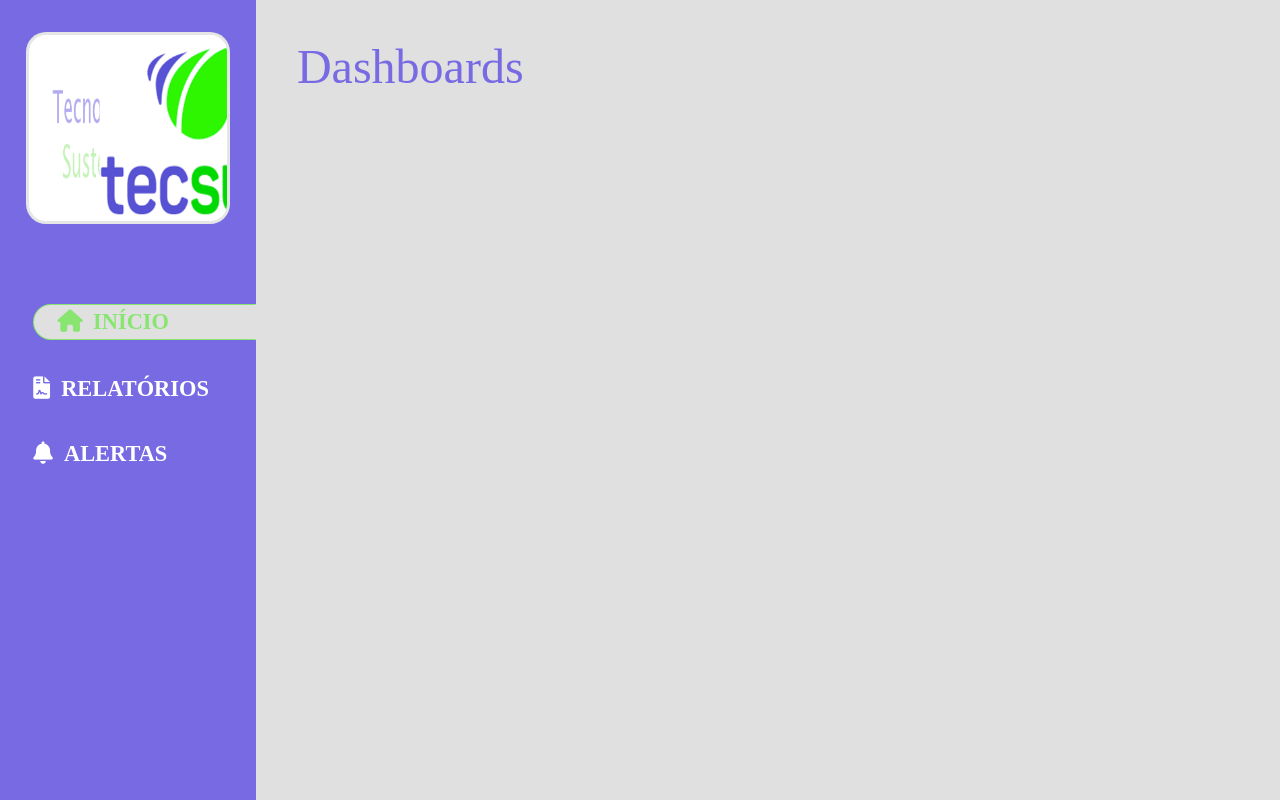
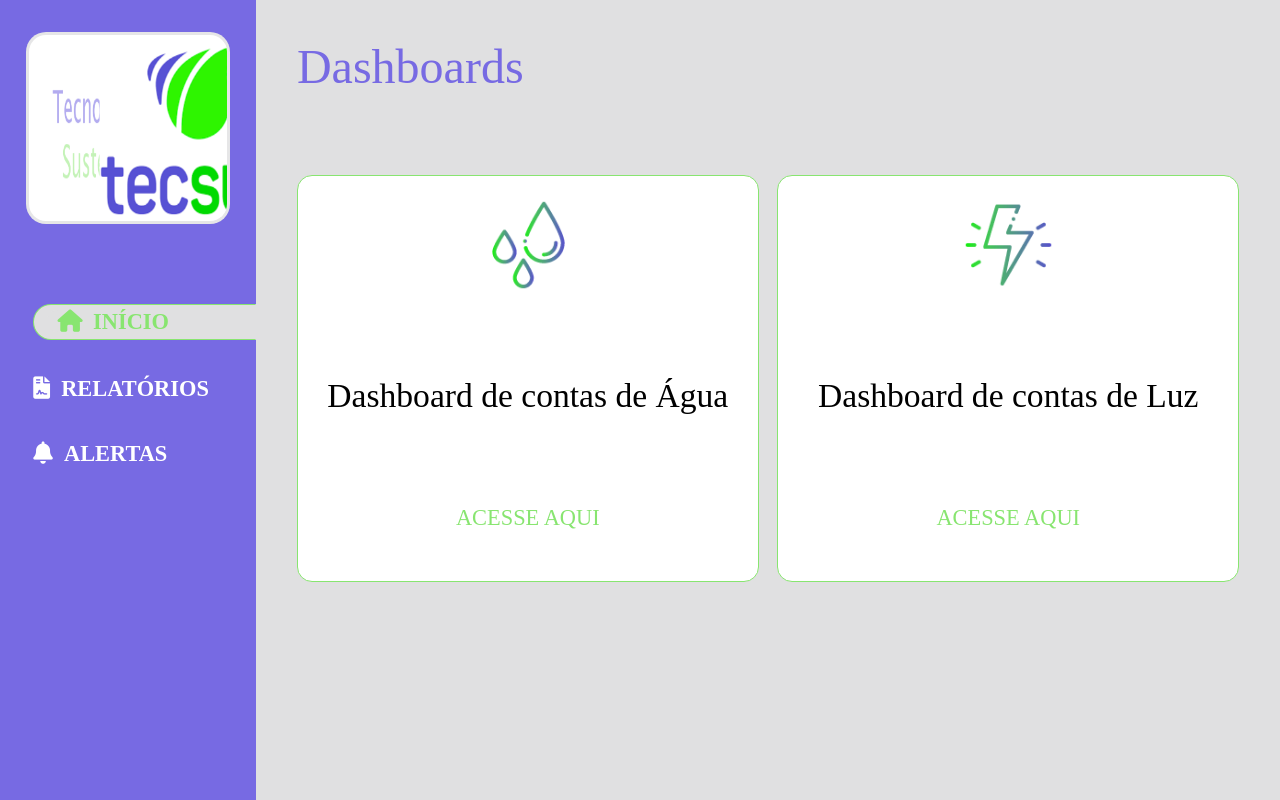
Before and after one commit to quarks-team/projeto_integrador_tecsus_frontend, a Vue app: page / in a window 1280 px wide. Built offline with nearby package versions, Linux system fonts and the light colour scheme.

Commit message:
feat: implement access to the PowerBi views through the HomeView

```diff
--- a/src/views/HomeView.vue
+++ b/src/views/HomeView.vue
@@ -2,22 +2,36 @@
     <transition name="fade" mode="out-in">
         <div v-if="isVisible" class="container-principal">
             <h1>Dashboards</h1>
+            <div class="container-dash">
+                <DashAgua />
+                <DashLuz />
+            </div>
         </div>
     </transition>
 </template>
 
 <script lang="ts">
+import DashAgua from '@/components/DashAgua.vue';
+import DashLuz from '@/components/DashLuz.vue';
+
 export default {
+
   data() {
     return {
       isVisible: false
     };
   },
+
   mounted() {
     setTimeout(() => {
       this.isVisible = true;
     }, 1000);
-  }
+  },
+
+  components: {
+    DashAgua, DashLuz
+  },
+
 }
 </script>
 
@@ -30,6 +44,9 @@ export default {
     margin-top: 3%;
     margin-right: 4%;
     margin-bottom: 3%;
+    display: flex;
+    flex-direction: column;
+    gap: 4.5rem;
 }
 
 .container-principal h1 {
@@ -37,4 +54,10 @@ export default {
     font-size: 6vmin;
     font-weight: 400;
 }
+
+.container-dash {
+  display: grid;
+  grid-template-columns: 1fr 1fr;
+  gap: 2%;
+}
 </style>
--- /dev/null
+++ b/src/views/PowerBiAgua.vue
@@ -0,0 +1,46 @@
+<template>
+    <transition name="fade" mode="out-in">
+        <div v-if="isVisible" class="container-powerbi">
+            <h1>Dashboard de Água</h1>
+            <!-- <iframe></iframe>  -->
+        </div>
+    </transition>
+</template>
+
+<script lang="ts">
+export default {
+
+  data() {
+    return {
+      isVisible: false
+    };
+  },
+
+  mounted() {
+    setTimeout(() => {
+      this.isVisible = true;
+    }, 1000);
+  }
+
+}
+</script>
+
+<style>
+@import "../assets/base.css";
+
+.container-powerbi {
+  margin-left: 4%;
+  margin-top: 3%;
+  margin-right: 4%;
+  margin-bottom: 3%;
+  display: flex;
+  flex-direction: column;
+  gap: 4.5rem;
+}
+
+.container-powerbi h1 {
+  color: #776AE3;
+  font-size: 6vmin;
+  font-weight: 400;
+}
+</style>
--- /dev/null
+++ b/src/views/PowerBiLuz.vue
@@ -0,0 +1,46 @@
+<template>
+    <transition name="fade" mode="out-in">
+        <div v-if="isVisible" class="container-powerbi">
+            <h1>Dashboard de Luz</h1>
+            <!-- <iframe></iframe>  -->
+        </div>
+    </transition>
+</template>
+
+<script lang="ts">
+export default {
+
+  data() {
+    return {
+      isVisible: false
+    };
+  },
+
+  mounted() {
+    setTimeout(() => {
+      this.isVisible = true;
+    }, 1000);
+  }
+
+}
+</script>
+
+<style>
+@import "../assets/base.css";
+
+.container-powerbi {
+  margin-left: 4%;
+  margin-top: 3%;
+  margin-right: 4%;
+  margin-bottom: 3%;
+  display: flex;
+  flex-direction: column;
+  gap: 4.5rem;
+}
+
+.container-powerbi h1 {
+  color: #776AE3;
+  font-size: 6vmin;
+  font-weight: 400;
+}
+</style>
```
